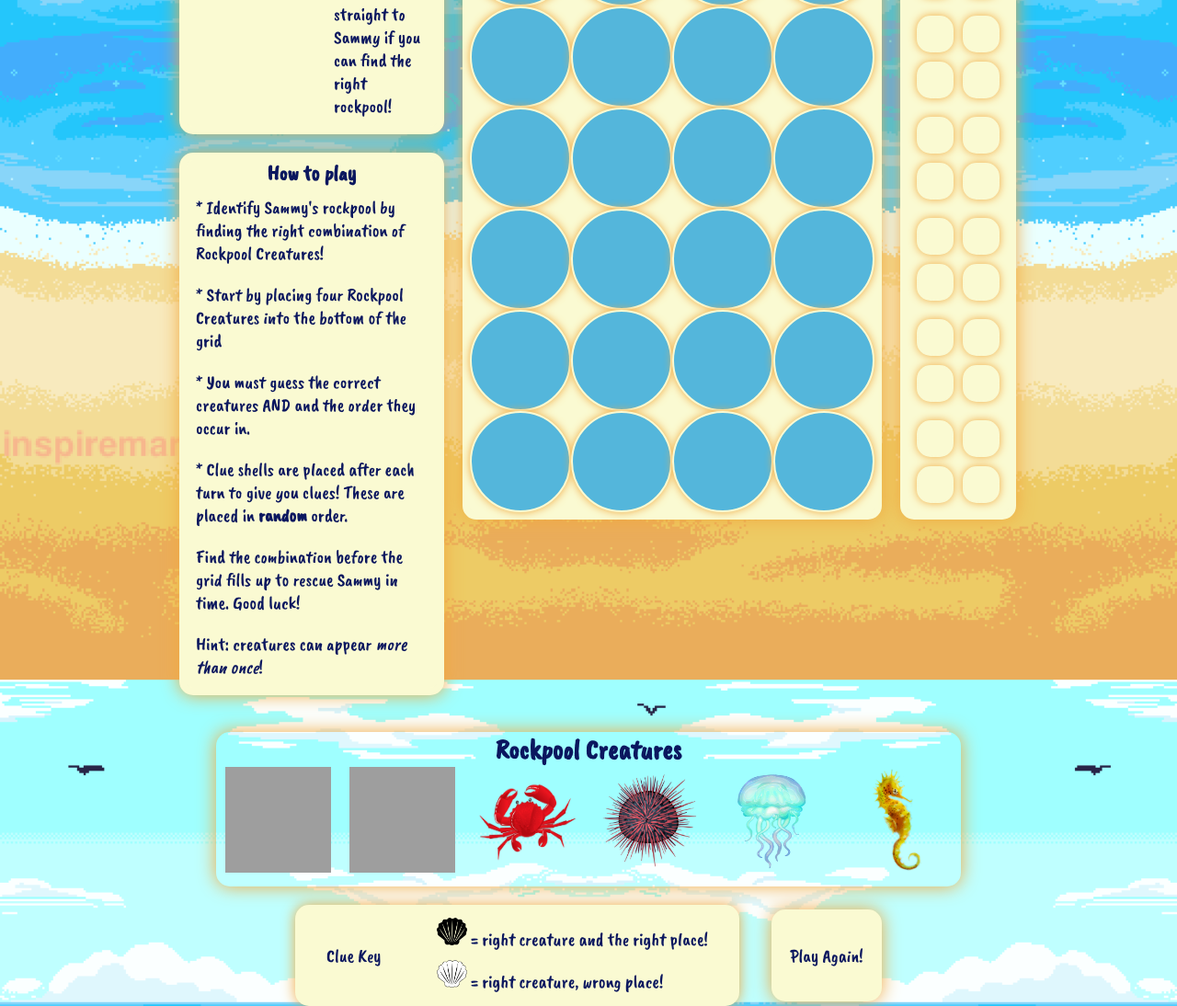
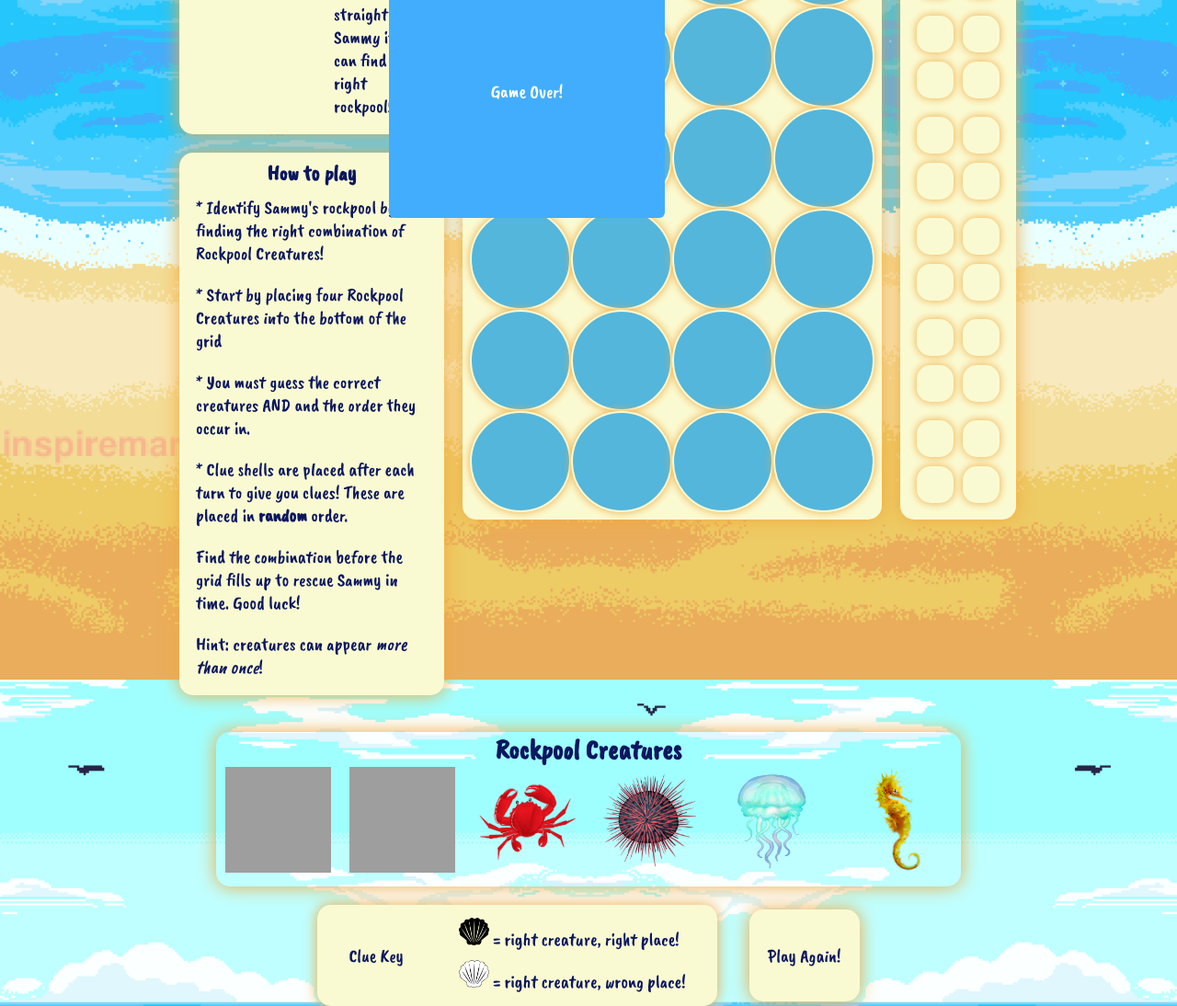
Before and after one commit to LucyHeath/Rockpool-Detective, a plain HTML site: page index.html in a window 1280 px wide. Shown: the part 483-1577 px from the top of the page at 92% size. Drawn offline with nearby package versions, Linux system fonts and the light colour scheme; grey boxes are pictures that could not be loaded.

Commit message:
with pop-up not fully working

```diff
--- a/index.html
+++ b/index.html
@@ -50,7 +50,7 @@
       </div>
 
     </div>
-
+    <div class="gameOverScreen"><span class="gameOverText" id="myPopup">Game Over!</span></div>
     <div id="clue-and-grid-container">
 
     <div id="grid-wrapper">
@@ -149,7 +149,7 @@
             <p>Clue Key</p>
           </div>
           <div class="key">
-            <p> <img class="clue-img" id="black-clue" src="assets/blackshell.png" alt="black shell" > = right creature and the right place!</p>
+            <p> <img class="clue-img" id="black-clue" src="assets/blackshell.png" alt="black shell" > = right creature, right place!</p>
             <p> <img class="clue-img" id="white-clue" src="assets/whiteshell.png" alt="white shell" > = right creature, wrong place! </p>
           </div>
         </div>
@@ -164,5 +164,6 @@
     </div>
 
 </div>
+
   </main>
   </body>
--- a/scripts/app.js
+++ b/scripts/app.js
@@ -4,6 +4,7 @@ function init() {
   const decodingCells = document.querySelectorAll('.cell')
   const playAgain = document.querySelector('button')
   const clueCells = document.querySelectorAll('.key-cell')
+  const gameOverScreen = document.getElementById('myPopup')
 
   // ? Variables
 
@@ -66,7 +67,6 @@ function init() {
       decodingCells[rowArr[i]].classList.add(choiceArr[i])
     }
   }
-  console.log('current decoding grid rows ---> ', currentRow)
 
   function nextRow() {
     currentRow--
@@ -83,10 +83,8 @@ function init() {
     }
   }
   prepareClue()
-  console.log('current key cells--->', cellsArray[currentRow])
 
   function playerChoice(event) {
-    console.log('calling player choice')
     // * clicking the choices pushes value into playerCurrentChoiceArray , until it holds 4 values
     if (playerCurrentChoiceArray.length < 4) {
       playerCurrentChoiceArray.push(event.target.id)
@@ -97,6 +95,8 @@ function init() {
       compareChoiceArrays()
       if (currentRow === 5) {
         disableChoices()
+        gameOver()
+        console.log(gameOver)
       }
     }
   }
@@ -141,30 +141,29 @@ function init() {
     }
     nextRow()
     playerCurrentChoiceArray = []
-    // enableChoices()
   }
 
-  console.log(clueArray)
+  function gameOver() {
+    gameOverScreen.classList.toggle('show')
+  }
+  gameOver()
 
   // ? Events
-  //click event for player choice
   function enableChoices() {
-    console.log('calling enable chouces')
     choice.forEach((c) => {
-      console.log(c)
       c.addEventListener('click', playerChoice)
     })
   }
   enableChoices()
 
   function resetGame() {
+    gameOverScreen.classList.toggle('show')
     for (let i = 0; i < decodingCells.length; i++) {
       decodingCells[i].classList.remove(...choiceArray)
     }
     for (let i = 0; i < clueCells.length; i++) {
       clueCells[i].classList.remove(...clueArray)
     }
-
     playerCurrentChoiceArray = []
     computerCurrentChoiceArray = []
     rowsArray = []
@@ -177,7 +176,6 @@ function init() {
     prepareClue()
     currentRow = rowsArray.length - 1
   }
-  console.log(decodingCells)
 
   function disableChoices() {
     choice.forEach((c) => c.removeEventListener('click', playerChoice))
--- a/styles/main.css
+++ b/styles/main.css
@@ -372,6 +372,69 @@ button {
   cursor: pointer;
   box-shadow: 0 0 20px 0 #f1a83f;
 }
+/* Game over pop-up*/
+
+/* Popup container */
+.gameOverScreen {
+  position: relative;
+  display: inline-block;
+  cursor: pointer;
+}
+
+/* The actual popup (appears on top) */
+.gameOverScreen .gameOverText {
+  visibility: hidden;
+  width: 300px;
+  height: 300px;
+  background-color: #42adfc;
+  color: #fff;
+  text-align: center;
+  border-radius: 6px;
+  padding-top: 150px;
+  position: absolute;
+  z-index: 1;
+  bottom: 125%;
+  left: 50%;
+  margin-left: -80px;
+}
+
+/* Popup arrow
+.gameOverScreen .gameOverText::after {
+  content: '';
+  position: absolute;
+  top: 100%;
+  left: 50%;
+  margin-left: -5px;
+  border-width: 5px;
+  border-style: solid;
+  border-color: #555 transparent transparent transparent;
+} */
+
+/* Toggle this class when clicking on the popup container (hide and show the popup) */
+.gameOverScreen .show {
+  visibility: visible;
+  -webkit-animation: fadeIn 1s;
+  animation: fadeIn 1s;
+}
+
+/* Add animation (fade in the popup) */
+@-webkit-keyframes fadeIn {
+  from {
+    opacity: 0;
+  }
+  to {
+    opacity: 1;
+  }
+}
+
+@keyframes fadeIn {
+  from {
+    opacity: 0;
+  }
+  to {
+    opacity: 1;
+  }
+}
 
 /* Desktop up - once gets above phone screen size of 992 then apply this */
 
```
